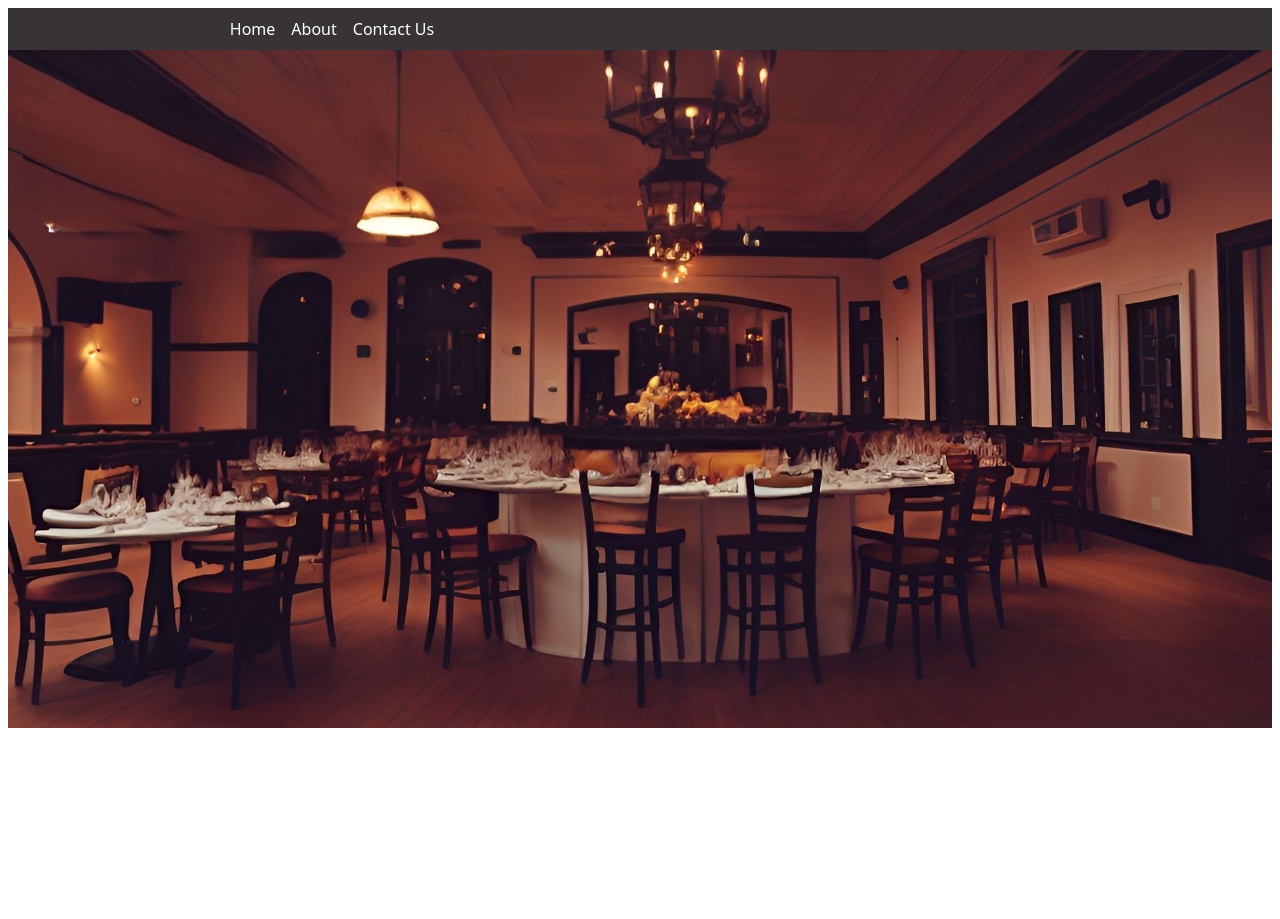
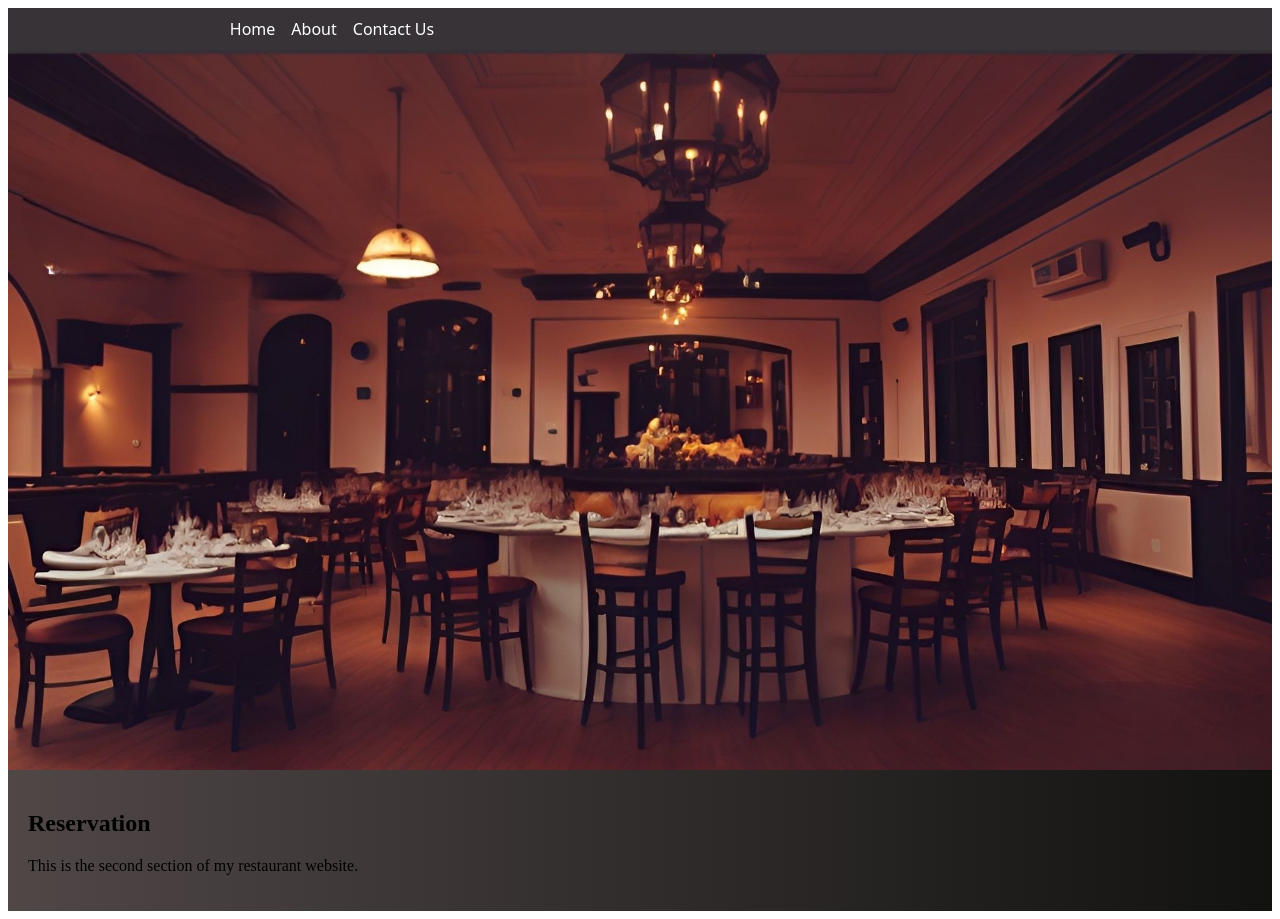
Before and after one commit to IshikaHere/ElegantEpicure, a plain HTML site: page index.html in a window 1280 px wide. Before the commit the page ends 800 px from the top, so only its background shows below. Drawn offline with Linux system fonts and the light colour scheme.

Commit message:
added a section

```diff
--- a/index.html
+++ b/index.html
@@ -7,7 +7,6 @@
 </head>
 <body>
 
-  <div class="background-section">
     <section>
     <header>
       <nav class="top-nav">
@@ -18,10 +17,12 @@
         </ul>
       </nav>
     </header>
-  </section>
-
-  <section>
-
-  </section>
+    <section>
+      <div class="background-section">
+      </section>
+    <section class="section-color">
+      <h2>Reservation</h2>
+      <p>This is the second section of my restaurant website.</p>
+    </section>
 </body>
 </html>
--- a/styles.css
+++ b/styles.css
@@ -32,3 +32,8 @@ header {
     background-position: center;
     height: 90vh; /* Adjust the height as needed */
   }
+
+  .section-color {
+    background-image: linear-gradient(to right, #504747, #121211);
+    padding: 20px;
+  }
```
